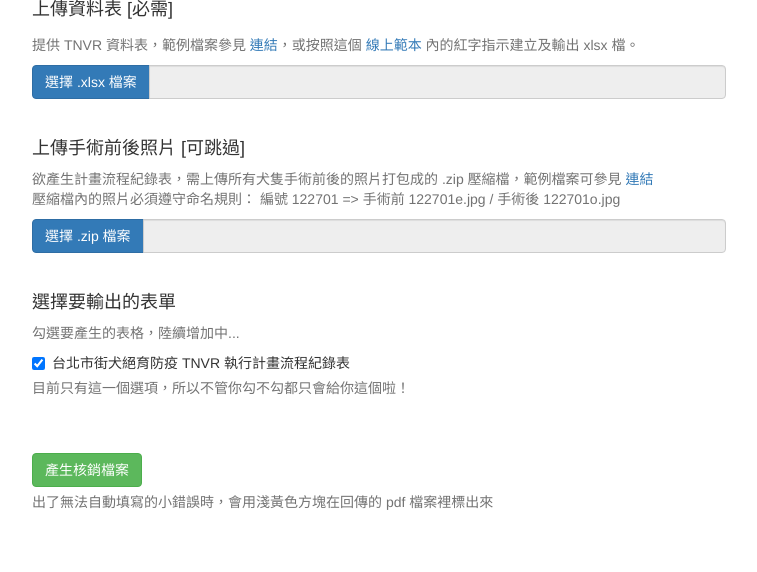
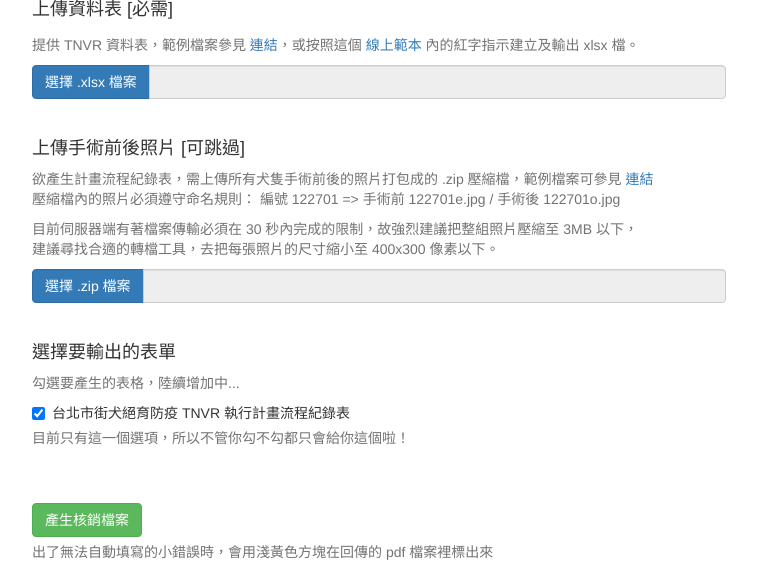
Before and after one commit to fatcloud/TNR-doc-generator, a Django app: page / in a window 1280 px wide. Shown: the part 270-842 px from the top of the page, without its empty margins (261-1018 px from the left). Before the commit the page ends 780 px from the top, so only its background shows below. Run offline with Django 3.2, Linux system fonts and the light colour scheme; some libraries are stand-ins or nearby versions.

Commit message:
more help text

```diff
--- a/formfiller/templates/home.html
+++ b/formfiller/templates/home.html
@@ -76,6 +76,10 @@
                     <br>
                     壓縮檔內的照片必須遵守命名規則： 編號 122701 => 手術前 122701e.jpg / 手術後 122701o.jpg
                 </p>
+                <p class="help-block">
+                    目前伺服器端有著檔案傳輸必須在 30 秒內完成的限制，故強烈建議把整組照片壓縮至 3MB 以下，<br>
+                    建議尋找合適的轉檔工具，去把每張照片的尺寸縮小至 400x300 像素以下。
+                </p>
                 <div class="input-group">
                     <label class="input-group-btn">
                         <span class="btn btn-primary">
```
